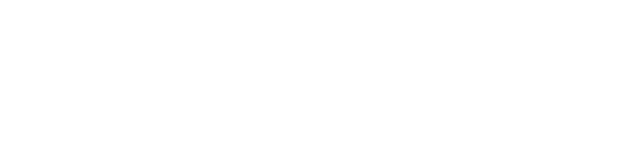
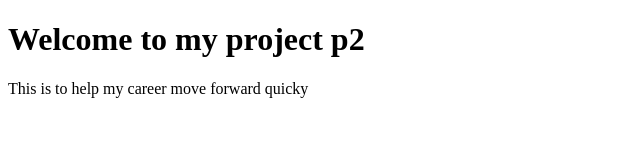
Before and after one commit to Senzosenkosi/Test_Repo, a plain HTML site: page index.html in a window 1280 px wide. Shown: the whole page, without its empty margins (0-640 px from the left). Drawn offline with Linux system fonts and the light colour scheme.

Commit message:
update index.html
updated index html

```diff
--- a/index.html
+++ b/index.html
@@ -7,5 +7,7 @@
 </head>
 <body>
     <Welcome to my project page>
+    <h1>Welcome to my project p2 </h1>
+    <p>This is to help my career move forward quicky</p>
 </body>
 </html>
```
